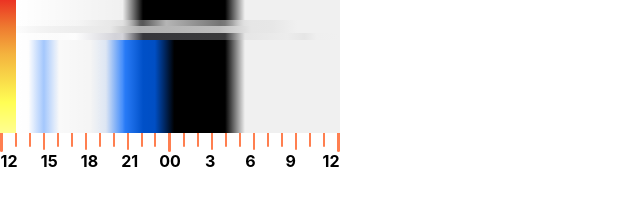
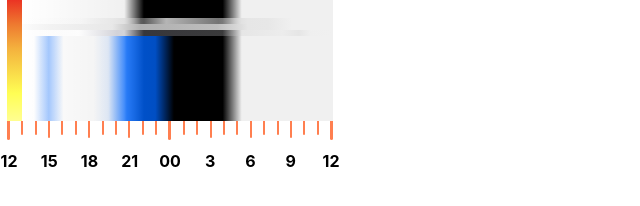
Before and after one commit to peterpaleev/dashboard, a plain HTML site: page index.html in a window 1280 px wide. Shown: the whole page, without its empty margins (0-640 px from the left). Drawn offline with Linux system fonts and the light colour scheme.

Commit message:
added padding

```diff
--- a/blocks/dashboard/dashboard.css
+++ b/blocks/dashboard/dashboard.css
@@ -1,4 +1,5 @@
 .dashboard{
+    position: relative;
     display: flex;
     flex-direction: column;
     width: 340px;
--- /dev/null
+++ b/blocks/padding/padding.css
@@ -0,0 +1,7 @@
+.padding{
+    display: flex;
+    align-self: center;
+    flex-direction: column;
+    width: 96%;
+    height: 100%;
+}
--- a/blocks/time-hours/__hour/time-hours__hour.css
+++ b/blocks/time-hours/__hour/time-hours__hour.css
@@ -3,5 +3,3 @@
     width: 18px;
     justify-content: center;
 }
-
-.time-hours__hour:first-of-type
--- a/index.css
+++ b/index.css
@@ -15,3 +15,4 @@
 @import url(./blocks/timeline/__dash/_span-2/timeline__dash_span-2.css);
 @import url(./blocks/time-hours/time-hours.css);
 @import url(./blocks/time-hours/__hour/time-hours__hour.css);
+@import url(./blocks/padding/padding.css);
--- a/index.html
+++ b/index.html
@@ -10,6 +10,7 @@
 </head>
 <body>
     <div class="dashboard">
+        <div class="padding">
             <div class="content">
                 <div class="content__scale"></div>
                 <div class="window">
@@ -49,6 +50,7 @@
                 <div class="timeline__dash"></div>
                 <div class="timeline__dash_span-2"></div>
             </div>
+        </div>
         <div class="time-hours">
             <div class="time-hours__hour">12</div>
             <div class="time-hours__hour">15</div>
```
Lines whose indentation alone changed are shown as unchanged.
